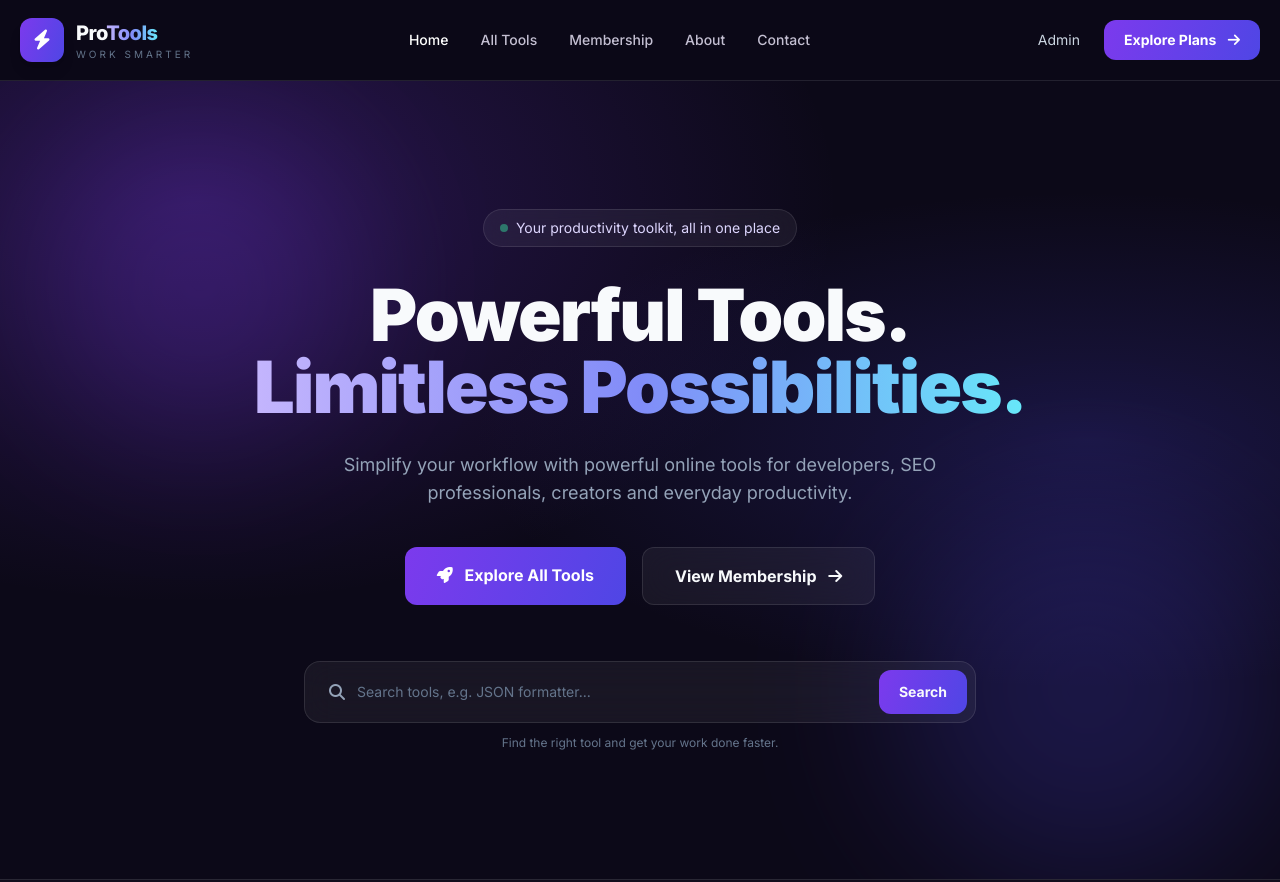
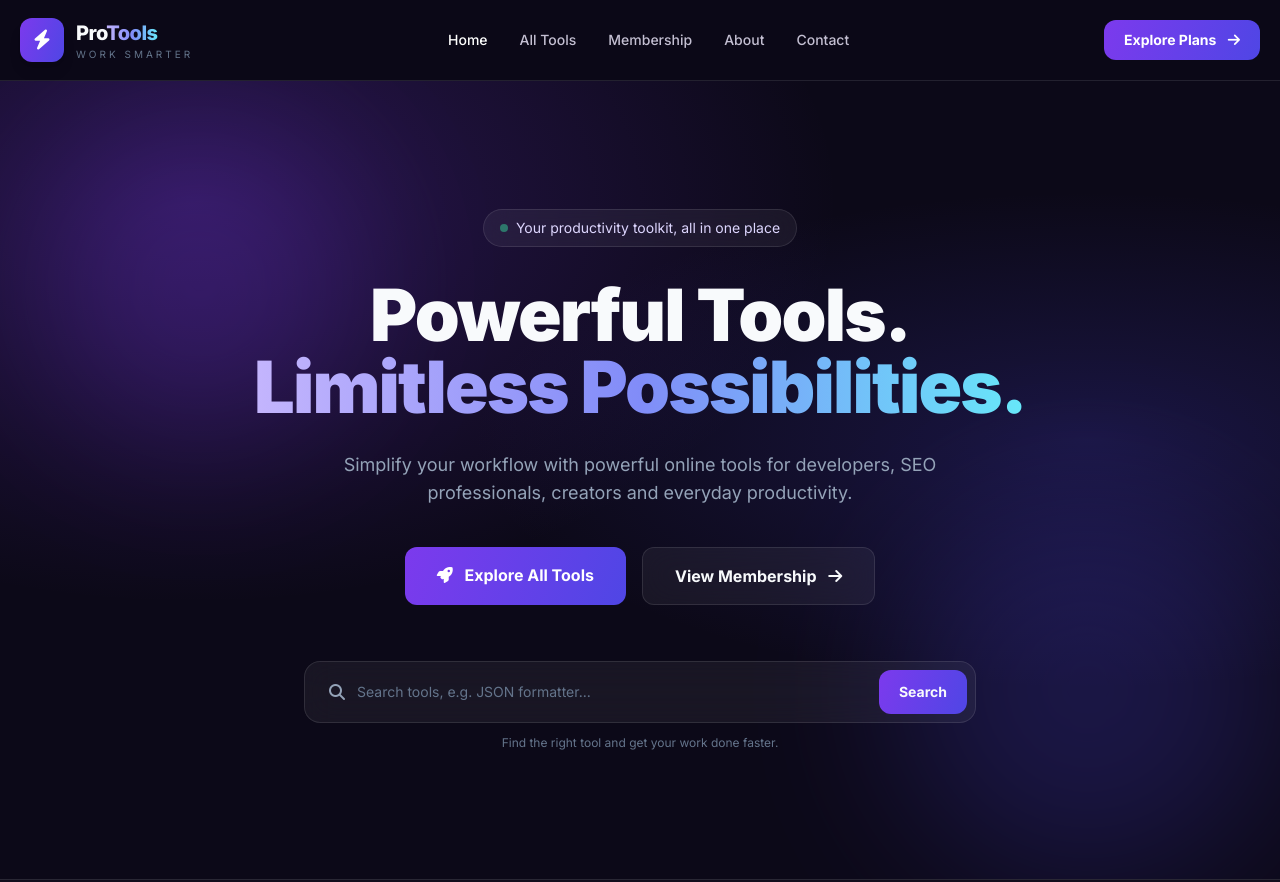
Before and after one commit to harsh-web-developer077/protools-frontend, a plain HTML site: page index.html in a window 1280 px wide. Shown: the top 882 px of the page. Drawn offline with nearby package versions, Linux system fonts and the light colour scheme.

Commit message:
Remove Admin link from navigation

```diff
--- a/index.html
+++ b/index.html
@@ -57,7 +57,6 @@
       </nav>
 
       <div class="hidden md:flex items-center gap-3">
-        <a href="admin.html" class="text-sm text-slate-300 hover:text-white px-3 py-2">Admin</a>
         <a href="membership.html" class="btn-gradient px-5 py-2.5 rounded-xl text-sm font-bold text-white">Explore Plans <i class="fas fa-arrow-right ml-2"></i></a>
       </div>
 
```
